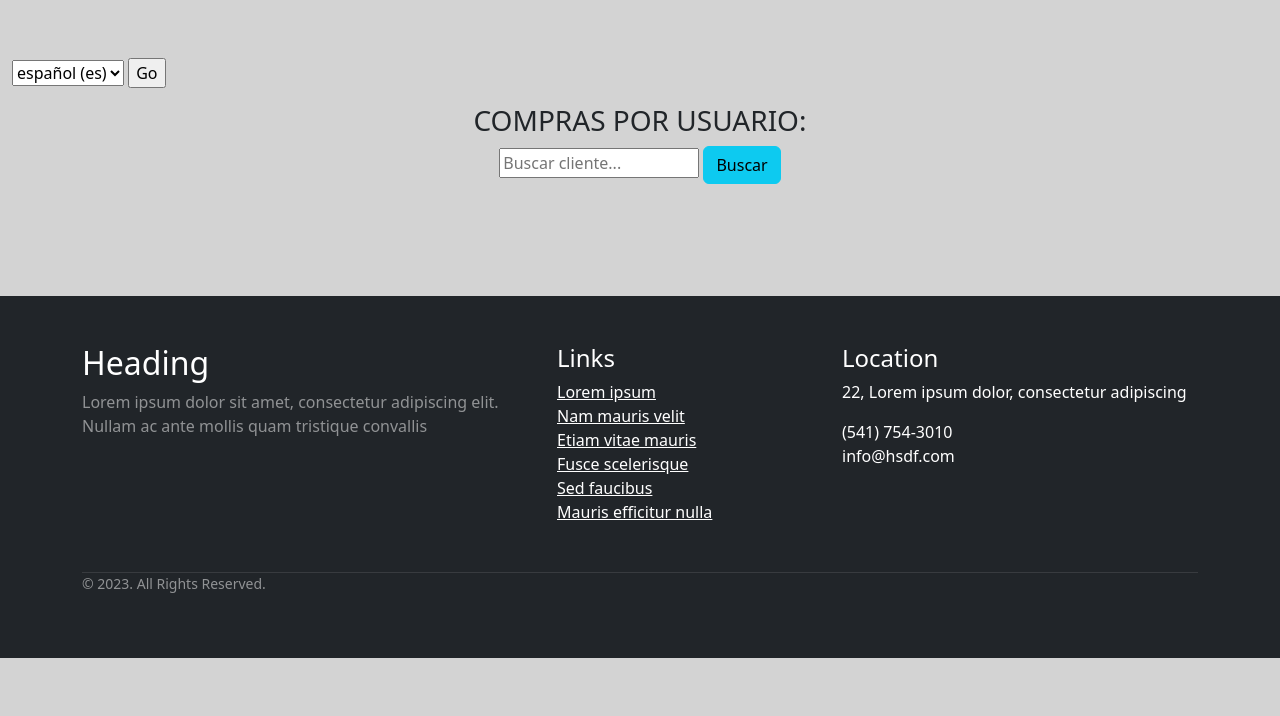
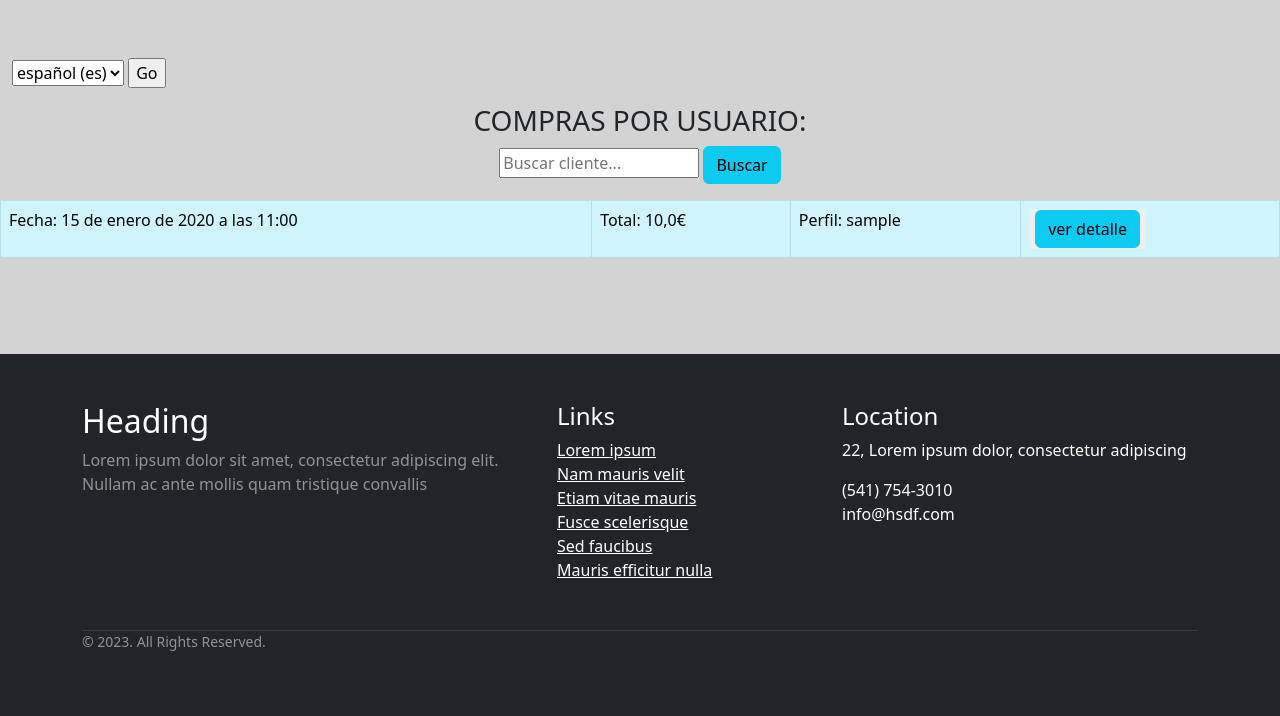
Before and after one commit to marinatg/FCT_MarinaTeran, a Django app: page /PanelAdmin/ComprasPorUsuario/ in a window 1280 px wide. Shown: the part 458-1174 px from the top of the page. Before the commit the page ends 1116 px from the top, so only its background shows below. Run offline with Django 4.2, Linux system fonts and the light colour scheme; tables that the repository leaves empty hold one stand-in row (values such as "Sample post").

Commit message:
informes terminados

```diff
--- a/main/templates/PanelAdmin/comprasPorUsuario.html
+++ b/main/templates/PanelAdmin/comprasPorUsuario.html
@@ -9,7 +9,7 @@
                     </form>
                 </div>
         <table class="table table-info table-bordered mb-5">
-        {% for x in object_list %}
+        {% for x in compras %}
             <tr>
 
                 <td><label type="text" name="fecha">Fecha: {{ x.fecha_hora }}</label></td>
--- a/main/templates/PanelAdmin/top5clientes.html
+++ b/main/templates/PanelAdmin/top5clientes.html
@@ -6,10 +6,9 @@
 
         {% for x in cliente %}
         <tr>
-            <td>Usuario: {{ x.usuario_id }}</td>
+            <td>Usuario: {{ x.username }}</td>
             <td>Nº compras: {{ x.nCompras }}</td>
-            <td>Importe total: {{ x.total }}</td>
-            <td><button style="border: none;"><a class="btn btn-info" id="compraDetalle" href="{% url 'compraDetalle' x.id %}" role="button">ver detalle</a></button></td>
+            <td>Importe total: {{ x.nTotal }}</td>
         </tr>
         {% endfor %}
     </table>
--- a/main/views.py
+++ b/main/views.py
@@ -4,7 +4,7 @@ import pytz
 from cffi.backend_ctypes import unicode
 from django.contrib.sessions import serializers
 
-from django.db.models import Q, Count
+from django.db.models import Q, Count, Sum
 from django.http import JsonResponse, HttpResponse
 from django.shortcuts import render, redirect, get_object_or_404
 from django.urls import reverse, resolve
@@ -834,8 +834,7 @@ class CaptureOrder(PaypalClient):
 
 class Top5clientes(TemplateView):
     def get(self, request, *args, **kwargs):
-        cliente = Compra_total.objects.annotate(nCompras=Count('usuario__id')).order_by('-nCompras')[:5]
-        print(cliente)
+        cliente = User.objects.annotate(nCompras=Count('compra_total__id'),nTotal=Sum('compra_total__total')).order_by('-nCompras')[:5]
 
         return render(request, 'PanelAdmin/top5clientes.html', {'cliente': cliente})
 
@@ -846,8 +845,10 @@ class ComprasPorUsuario(ListView):
     def get(self, request, *args, **kwargs):
         compras = Compra_total.objects.all()
         busqueda = request.GET.get("buscar")
-
+        print(busqueda)
         if busqueda:
-            compras = Compra_total.objects.filter(usuario_id__icontains=busqueda)
+            usuario = User.objects.filter(username__icontains=busqueda)
+            compras = Compra_total.objects.filter(usuario__username__contains=busqueda)
+            print(compras)
 
         return render(request, 'PanelAdmin/comprasPorUsuario.html', {'compras': compras})
```
